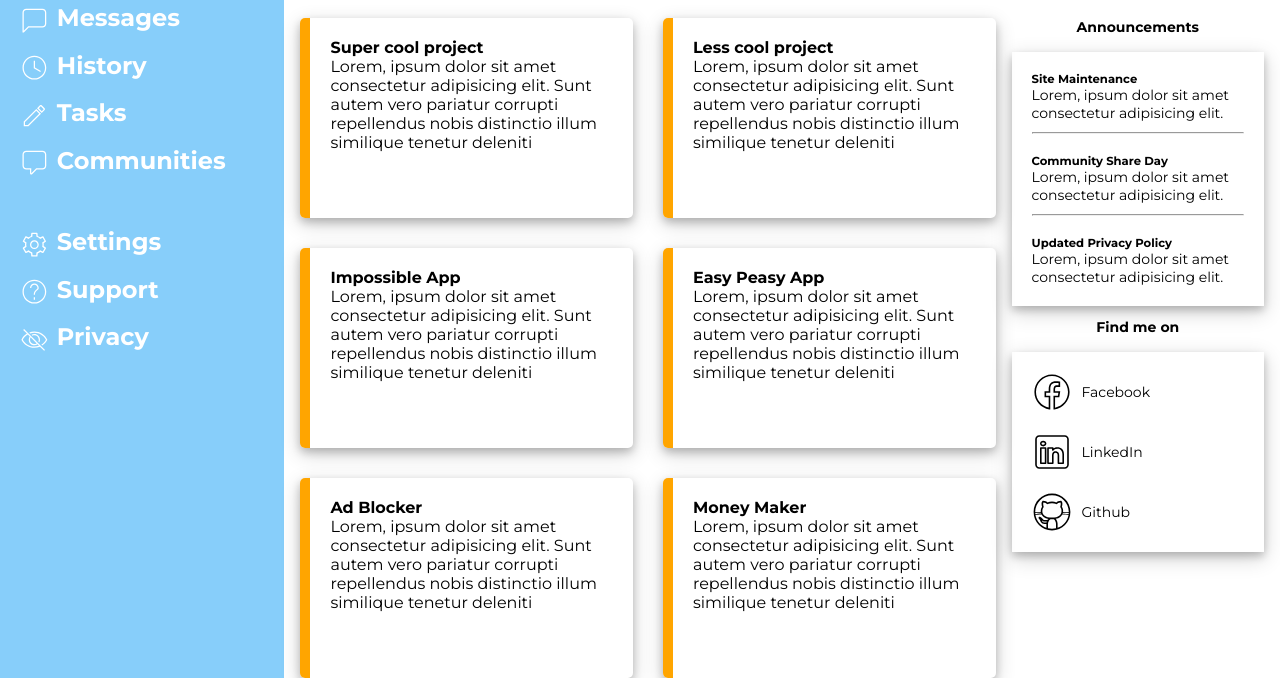
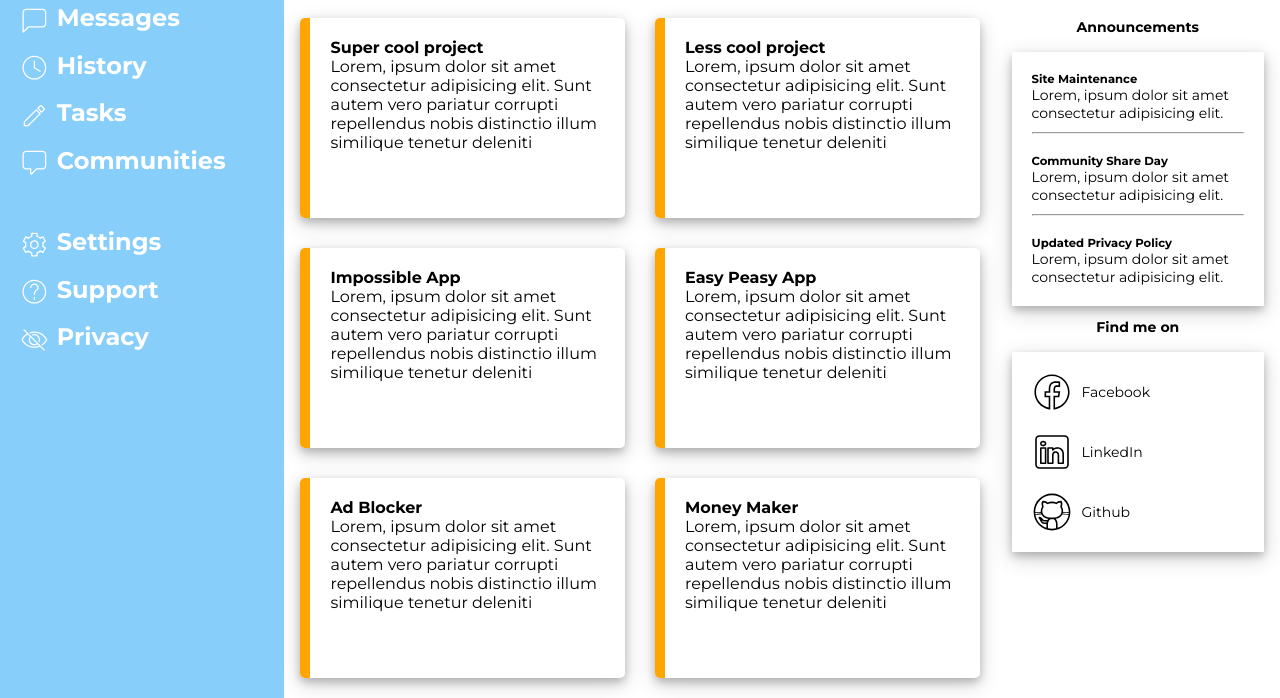
Before and after one commit to JeeBoomBoi/admin-dashboard, a plain HTML site: page index.html in a window 1280 px wide. Shown: the part 202-900 px from the top of the page. Drawn offline with Linux system fonts and the light colour scheme.

Commit message:
adds padding

```diff
--- a/style.css
+++ b/style.css
@@ -134,7 +134,7 @@ button {
 }
 
 .main-content {
-    padding-left: 16px;
+    padding: 0 16px 20px 16px;
     gap: 30px;
     display: grid;
     grid-template-columns: repeat(auto-fit, minmax(300px, 1fr));
```
